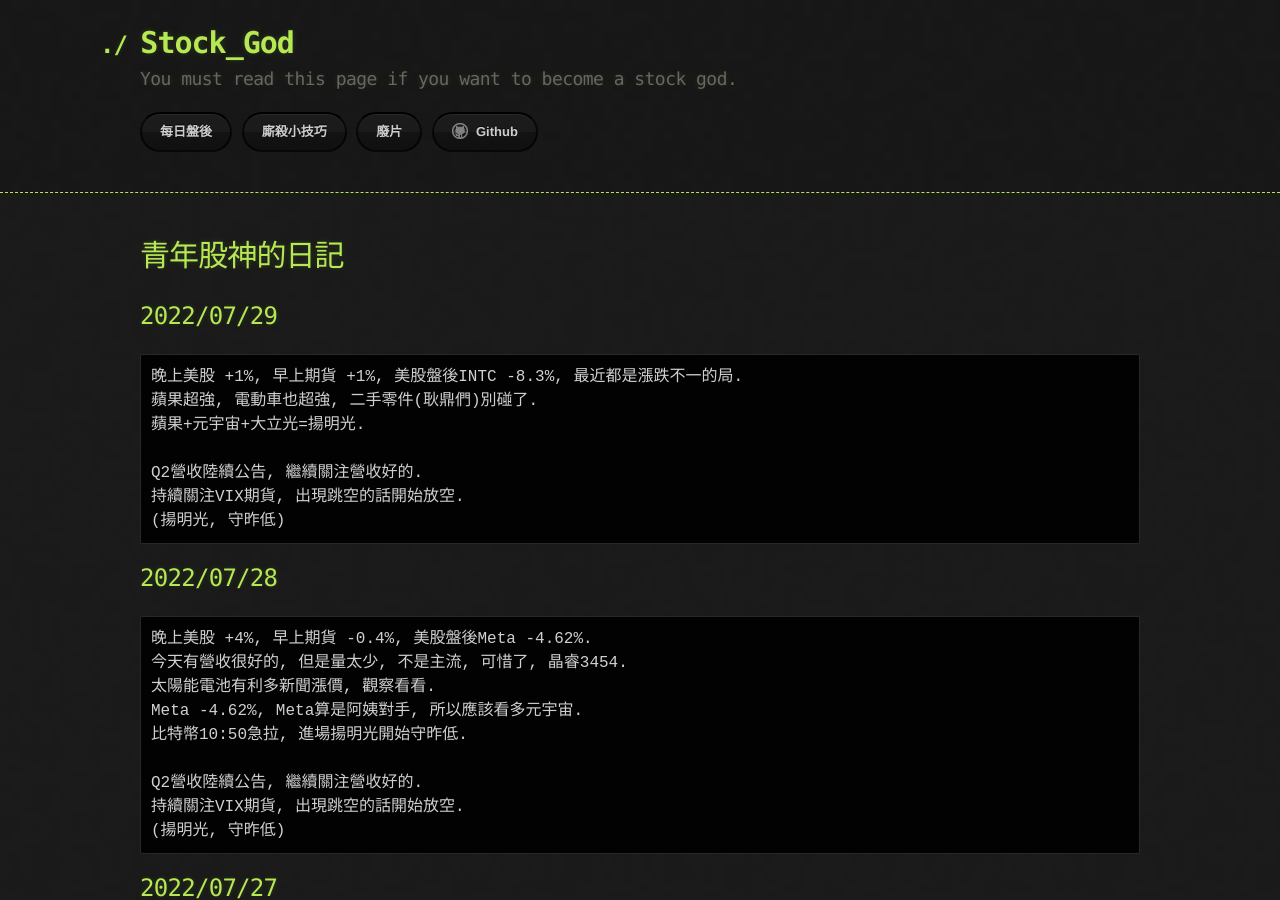
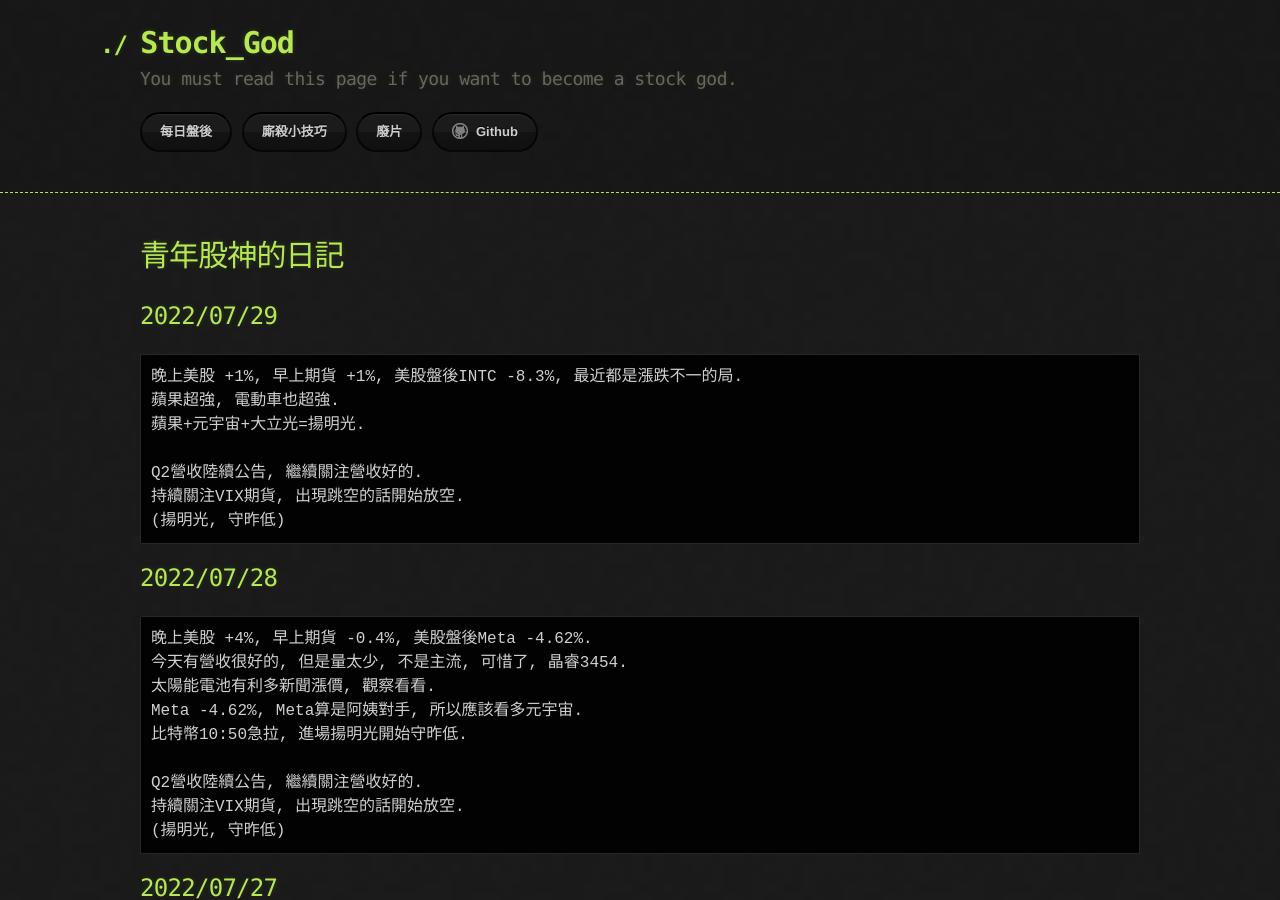
Before and after one commit to lepg5487/Stock_God, a Jekyll site: the page built from index.md, in a window 1280 px wide and 900 px high. Built offline with Jekyll 4.4.1, drawn with Linux system fonts in a browser that asks for light colours; our own code applies the rules of GitHub Pages for plain Markdown files.

Commit message:
Update index.md

````diff
--- a/index.md
+++ b/index.md
@@ -6,7 +6,7 @@ layout: testlayouts
 ## 2022/07/29
 ```
 晚上美股 +1%, 早上期貨 +1%, 美股盤後INTC -8.3%, 最近都是漲跌不一的局.
-蘋果超強, 電動車也超強, 二手零件(耿鼎們)別碰了.
+蘋果超強, 電動車也超強.
 蘋果+元宇宙+大立光=揚明光.
 
 Q2營收陸續公告, 繼續關注營收好的.
````
